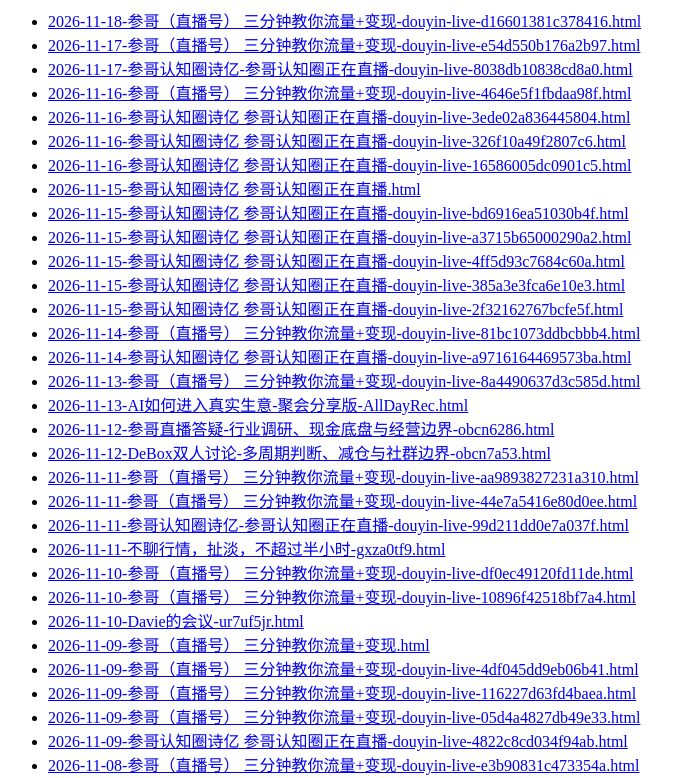
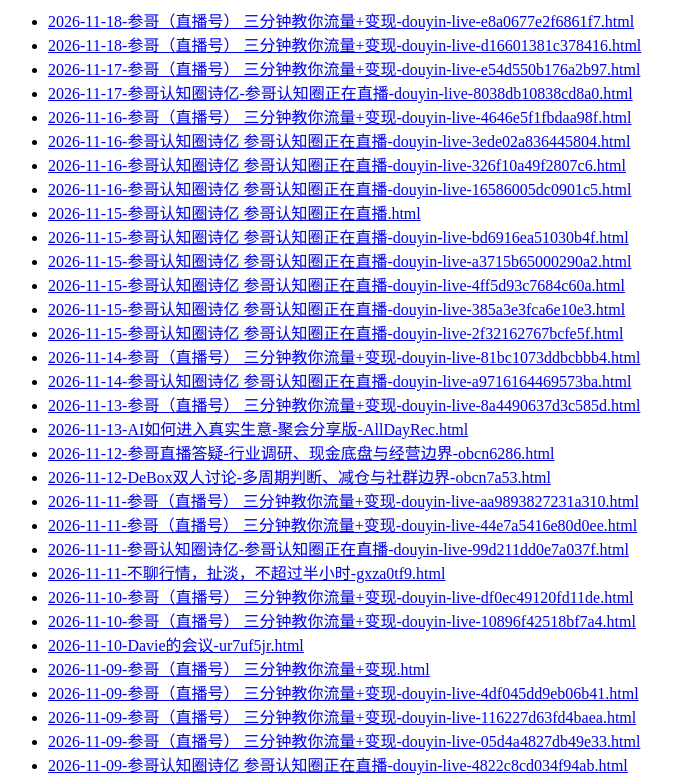
Before and after one commit to liangzai4322/daily-review-cards, a plain HTML site: page docs/meetings/index.html in a window 1280 px wide. Shown: the part 81-859 px from the top of the page, without its empty margins (0-695 px from the left). Drawn offline with Linux system fonts and the light colour scheme.

Commit message:
Update card index

```diff
--- a/docs/meetings/index.html
+++ b/docs/meetings/index.html
@@ -9,6 +9,7 @@
   <main>
     <h1>聚会总结</h1>
     <ul>
+      <li><a href="2026-11-18-参哥（直播号） 三分钟教你流量+变现-douyin-live-e8a0677e2f6861f7.html">2026-11-18-参哥（直播号） 三分钟教你流量+变现-douyin-live-e8a0677e2f6861f7.html</a></li>
       <li><a href="2026-11-18-参哥（直播号） 三分钟教你流量+变现-douyin-live-d16601381c378416.html">2026-11-18-参哥（直播号） 三分钟教你流量+变现-douyin-live-d16601381c378416.html</a></li>
       <li><a href="2026-11-17-参哥（直播号） 三分钟教你流量+变现-douyin-live-e54d550b176a2b97.html">2026-11-17-参哥（直播号） 三分钟教你流量+变现-douyin-live-e54d550b176a2b97.html</a></li>
       <li><a href="2026-11-17-参哥认知圈诗亿-参哥认知圈正在直播-douyin-live-8038db10838cd8a0.html">2026-11-17-参哥认知圈诗亿-参哥认知圈正在直播-douyin-live-8038db10838cd8a0.html</a></li>
```
